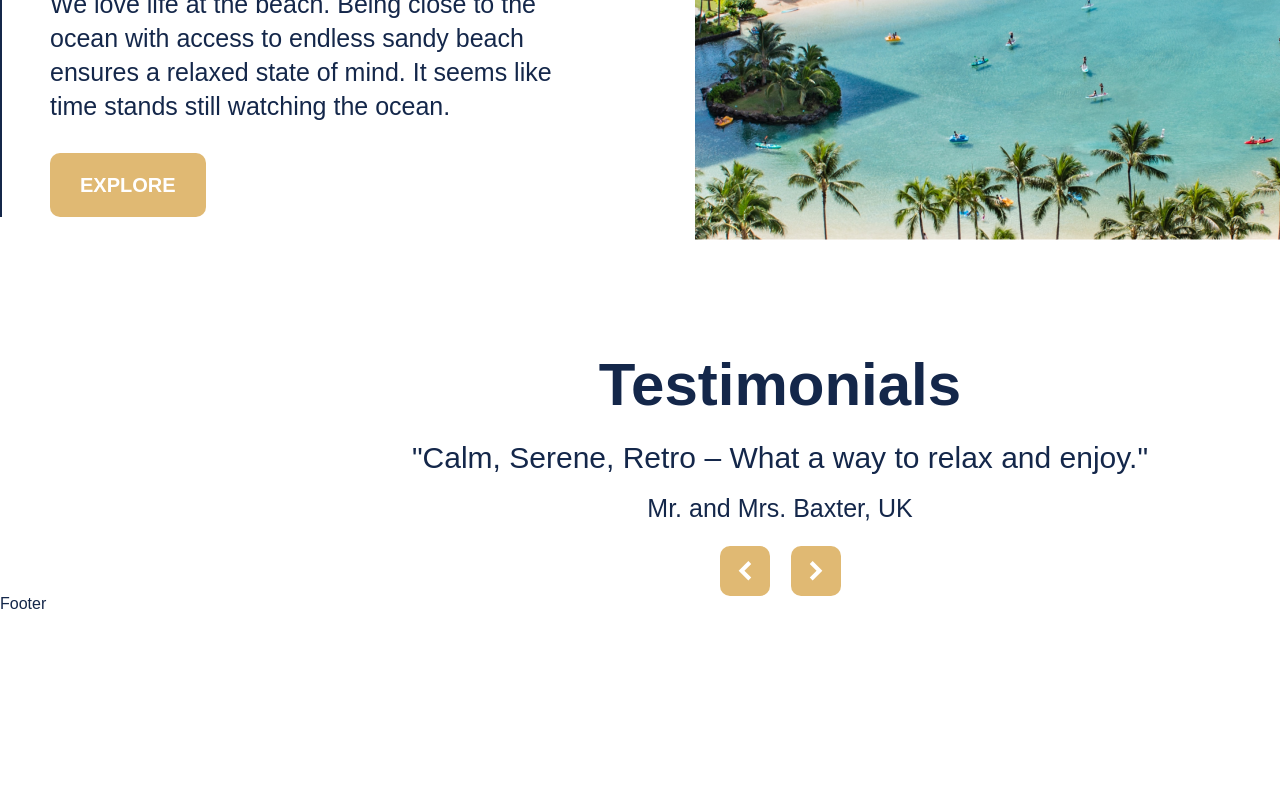
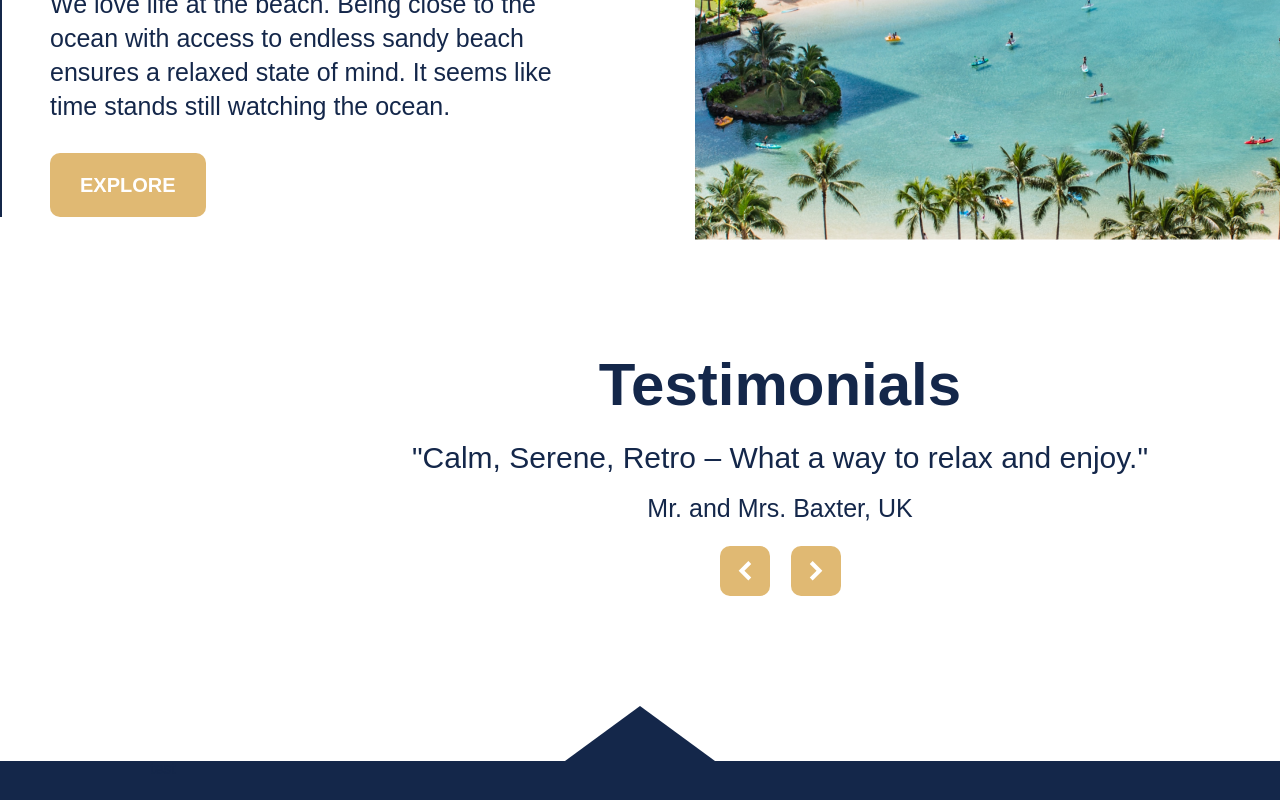
Before and after one commit to VolodymyrVoronov/hotel-front-customer-v1, a React (Vite) app: page / in a window 1280 px wide. Shown: the part 1900-2700 px from the top of the page. Before the commit the page ends 2512 px from the top, so only its background shows below. Built offline with nearby package versions, Linux system fonts and the light colour scheme.

Commit message:
Added Footer.

```diff
--- /dev/null
+++ b/src/components/Footer/Footer.module.css
@@ -0,0 +1,21 @@
+.footer {
+  display: flex;
+
+  background-color: var(--dark-blue);
+}
+
+.footer:before {
+  content: "";
+  position: relative;
+
+  display: block;
+
+  top: -55px;
+  left: 50%;
+
+  transform: translate(-50%, 0);
+
+  border: 75px solid transparent;
+  border-top: 0;
+  border-bottom: 55px solid var(--dark-blue);
+}
--- /dev/null
+++ b/src/components/Footer/Footer.tsx
@@ -0,0 +1,17 @@
+import cn from "classnames";
+
+import styles from "./Footer.module.css";
+
+interface IFooterProps {
+  className?: string;
+}
+
+const Footer = ({ className }: IFooterProps): JSX.Element => {
+  return (
+    <footer className={cn(styles["footer"], className)}>
+      test
+    </footer>
+  );
+};
+
+export default Footer;
--- a/src/layout/Main/Main.module.css
+++ b/src/layout/Main/Main.module.css
@@ -0,0 +1,3 @@
+.main-footer {
+  margin-top: 165px;
+}
--- a/src/layout/Main/Main.tsx
+++ b/src/layout/Main/Main.tsx
@@ -1,6 +1,9 @@
 import { Outlet } from "react-router";
 
 import Header from "../../components/Header/Header";
+import Footer from "../../components/Footer/Footer";
+
+import styles from "./Main.module.css";
 
 const Main = (): JSX.Element => {
   return (
@@ -11,9 +14,7 @@ const Main = (): JSX.Element => {
         <Outlet />
       </main>
 
-      <footer>
-        <p>Footer</p>
-      </footer>
+      <Footer className={styles["main-footer"]} />
     </div>
   );
 };
```
